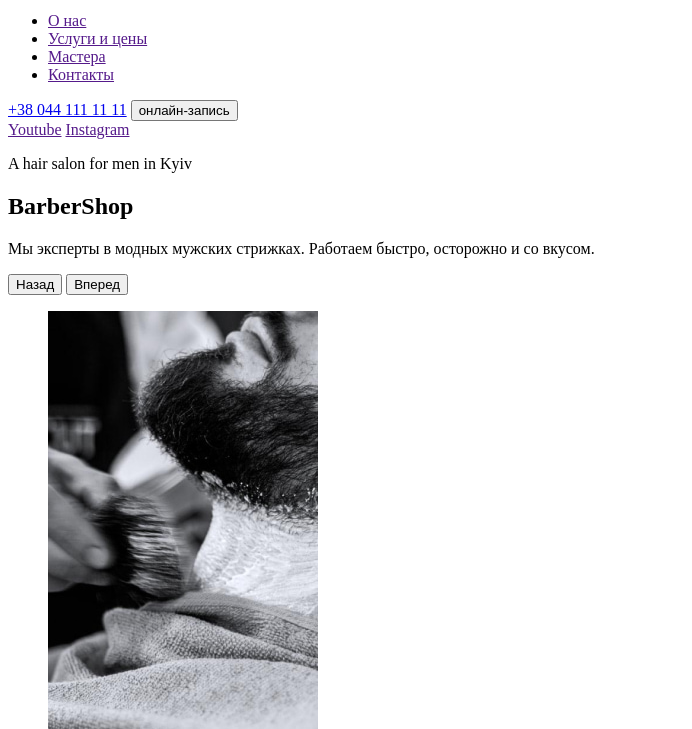
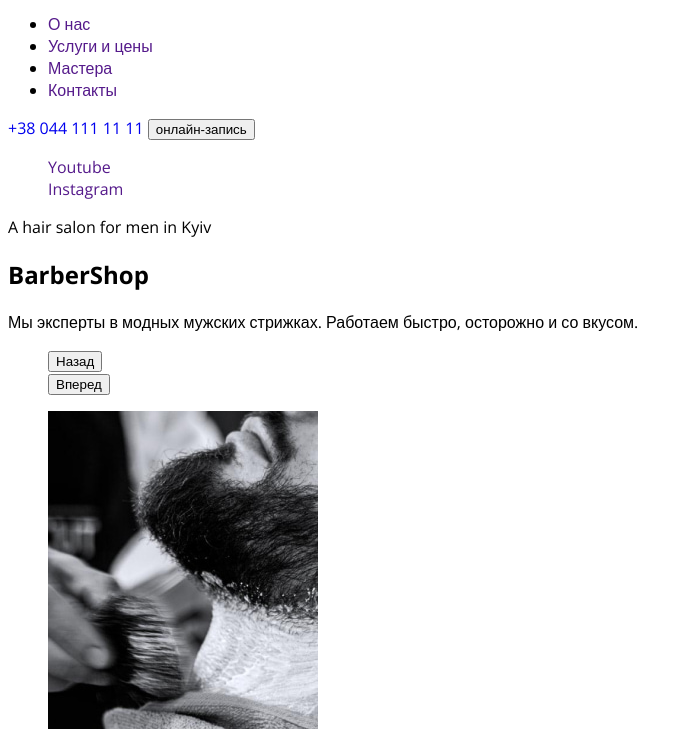
Before and after one commit to lexmaty/goit-solo-module-01-1, a plain HTML site: page index.html in a window 1280 px wide. Shown: the part 71-800 px from the top of the page, without its empty margins (0-692 px from the left). Drawn offline with nearby package versions, Linux system fonts and the light colour scheme.

Commit message:
pracrics

```diff
--- /dev/null
+++ b/css/styles.css
@@ -0,0 +1,16 @@
+:root {
+   --main-font-txt: 'Open Sans', sans-serif;
+   --secondary-font-txt: 'Raleway', sans-serif;
+}
+
+body {
+   font-family: var(--main-font-txt);
+}
+
+.link {
+   text-decoration: none;
+}
+
+.list {
+   list-style: none;
+}
--- a/index.html
+++ b/index.html
@@ -4,41 +4,59 @@
       <meta charset="UTF-8" />
       <meta http-equiv="X-UA-Compatible" content="IE=edge" />
       <meta name="viewport" content="width=device-width, initial-scale=1.0" />
-      <title>BarberShop module-01</title>
+      <title>BarberShop solo practics</title>
+
+      <link rel="preconnect" href="https://fonts.googleapis.com" />
+      <link rel="preconnect" href="https://fonts.gstatic.com" crossorigin />
+      <link
+         href="https://fonts.googleapis.com/css2?family=Open+Sans:wght@400;600;700&family=Raleway:wght@700&display=swap"
+         rel="stylesheet"
+      />
+
+      <link rel="stylesheet" href="./css/styles.css" />
    </head>
    <body>
       <!-- Header Section -->
-      <header>
-         <a href="./index.html">
+      <header class="header">
+         <a class="logo" href="./index.html">
             <img src="./images/Logo.svg" alt="Лого" width="68" height="55" />
          </a>
-         <nav>
-            <ul>
-               <li><a href="">О нас</a></li>
-               <li><a href="">Услуги и цены</a></li>
-               <li><a href="">Мастера</a></li>
-               <li><a href="">Контакты</a></li>
+         <nav class="nav">
+            <ul class="nav-list">
+               <li class="nav-item"><a class="nav-link link" href="">О нас</a></li>
+               <li class="nav-item"><a class="nav-link link" href="">Услуги и цены</a></li>
+               <li class="nav-item"><a class="nav-link link" href="">Мастера</a></li>
+               <li class="nav-item"><a class="nav-link link" href="">Контакты</a></li>
             </ul>
          </nav>
-         <a href="tel:+380441111111">+38 044 111 11 11</a>
-         <button type="button">онлайн-запись</button>
+         <a class="header-phone link" href="tel:+380441111111">+38 044 111 11 11</a>
+         <button class="button btn-mode-dark" type="button">онлайн-запись</button>
       </header>
       <!-- Main Section -->
       <main>
          <!-- Hero Section -->
-         <section>
-            <a href="">Youtube</a>
-            <a href="">Instagram</a>
+         <section class="hero">
+            <ul class="hero-social-list list">
+               <li><a class="social link" href="">Youtube</a></li>
+               <li><a class="social link" href="">Instagram</a></li>
+            </ul>
 
-            <p lang="en">A hair salon for men in Kyiv</p>
-            <h1 lang="en">BarberShop</h1>
-            <p>Мы эксперты в модных мужских стрижках. Работаем быстро, осторожно и со вкусом.</p>
-
-            <button type="button">Назад</button>
-            <button type="button">Вперед</button>
+            <p class="uppertitle uppertitle-mode-dark" lang="en">A hair salon for men in Kyiv</p>
+            <h1 class="hero-title" lang="en">BarberShop</h1>
+            <p class="subtitle sub-title-mode-dark">
+               Мы эксперты в модных мужских стрижках. Работаем быстро, осторожно и со вкусом.
+            </p>
+            <ul class="hero-slide-list list">
+               <li class="hero-slide-item">
+                  <button class="button slide-btn-disable" type="button">Назад</button>
+               </li>
+               <li class="hero-slide-item">
+                  <button class="button" type="button slide-btn">Вперед</button>
+               </li>
+            </ul>
          </section>
          <!-- About Us Section -->
-         <section>
+         <section class="about">
             <ul>
                <li>
                   <img
```
